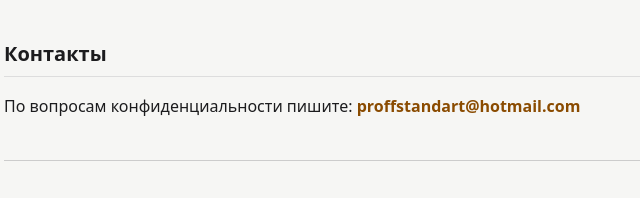
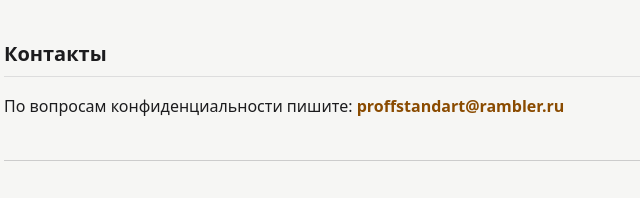
Before and after one commit to proffstandart/privacy, a plain HTML site: page index.html in a window 1280 px wide. Shown: the part 1126-1324 px from the top of the page, 256-896 px from the left. Drawn offline with Linux system fonts and the light colour scheme.

Commit message:
index.html

```diff
--- a/index.html
+++ b/index.html
@@ -50,7 +50,7 @@
 <p>Если функциональность приложения изменится, эта страница будет обновлена. Актуальная версия всегда доступна по ссылке со страницы приложения.</p>
 
 <h2>Контакты</h2>
-<p>По вопросам конфиденциальности пишите: <strong class="warn">proffstandart@hotmail.com</strong></p>
+<p>По вопросам конфиденциальности пишите: <strong class="warn">proffstandart@rambler.ru</strong></p>
 
 <hr>
 
```
